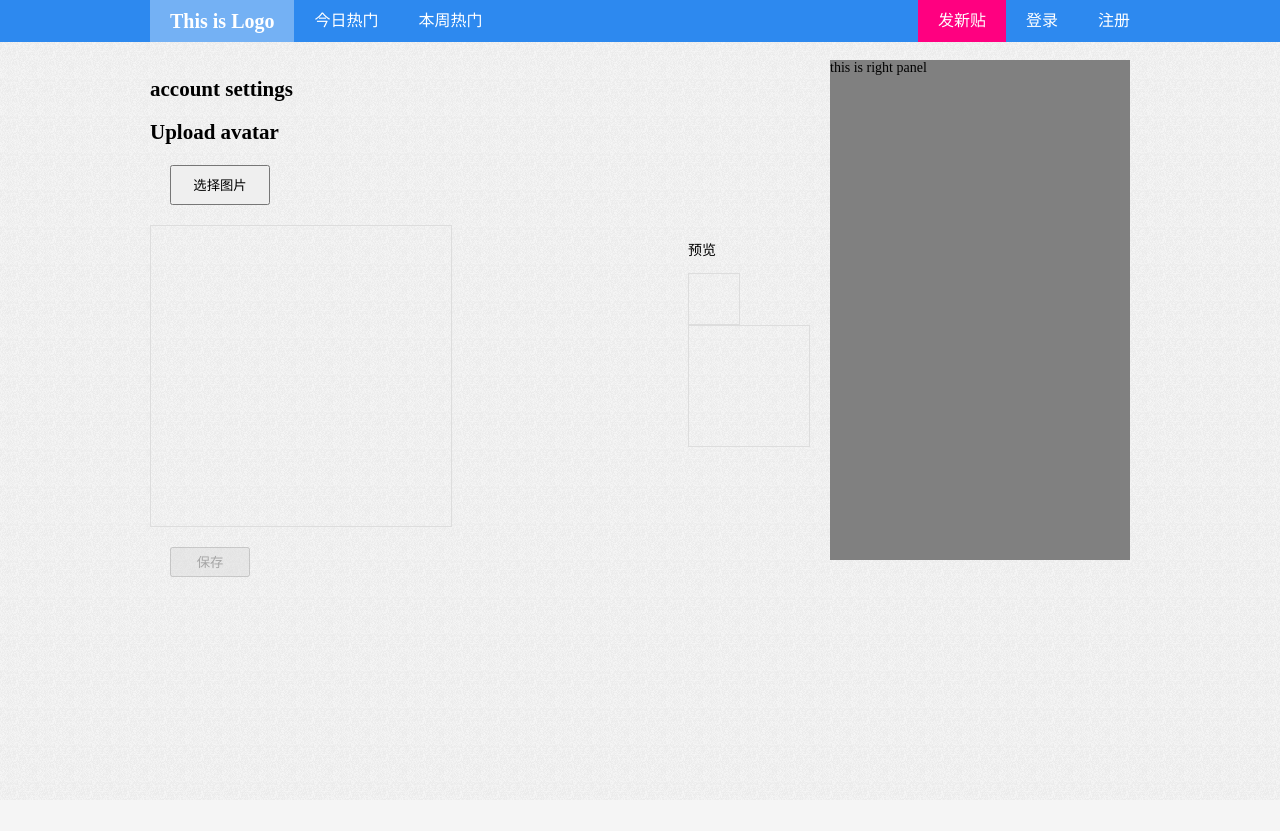
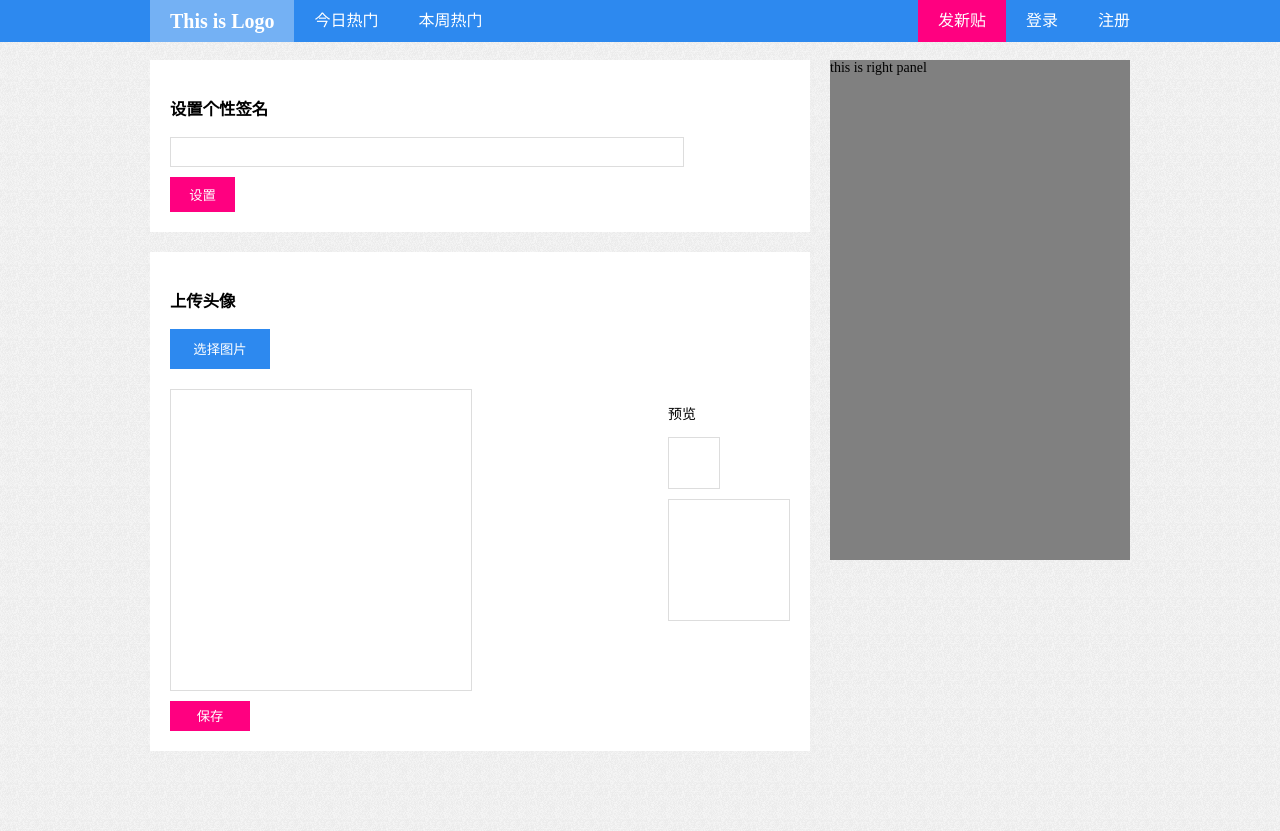
Before and after one commit to yueyoum/try, a Django app: template siteuser/templates/account_settings.html in a window 1280 px wide. Before the commit the page ends 577 px from the top, so only its background shows below. Run offline with Django 3.2, Linux system fonts and the light colour scheme; the template is opened without the code that fills it, so the values that code supplies are empty; some libraries are stand-ins or nearby versions.

Commit message:
帐号设置

```diff
--- a/project_static/css/project.css
+++ /dev/null
@@ -1,79 +0,0 @@
-#header {
-    width: 100%;
-    height: 30px;
-    background-color: gray;
-}
-
-#content {
-    width: 960px;
-    margin: 0 auto;
-}
-
-#footer {
-    width: 100%;
-    height: 30px;
-    background-color: #666;
-}
-
-#uploadAvatarUploadArea {
-    margin: 20px;
-}
-
-#uploadAvatarBtnLayout {
-    width: 100px;
-    height: 40px;
-    position: relative;
-    overflow: hidden;
-}
-
-#uploadAvatarBtnLayout button {
-    width: 100%;
-    height: 100%;
-}
-
-#uploadAvatarInputFile {
-    position: absolute;
-    top: 0;
-    left: -20px;
-    font-size: 300%;
-}
-
-#uploadAvatarSelectArea {
-    width: 300px;
-    height: 300px;
-    border: 1px solid #ddd;
-    overflow: hidden;
-    float: left;
-}
-
-#uploadAvatarPreviewArea {
-    float: right;
-}
-
-#uploadAvatarPreviewArea50 {
-    width: 50px;
-    height: 50px;
-    border: 1px solid #ddd;
-    overflow: hidden;
-}
-
-#uploadAvatarPreviewArea120 {
-    width: 120px;
-    height: 120px;
-    border: 1px solid #ddd;
-    overflow: hidden;
-}
-
-#uploadAvatarBtns {
-    margin: 20px;
-}
-
-#uploadAvatarCropSubmit {
-    width: 80px;
-    height: 30px;
-}
-
-#uploadAvatarCropResult {
-    font-size: 1.2em;
-    color: #34495E;
-}
--- a/project_static/js/project.js
+++ b/project_static/js/project.js
@@ -119,6 +119,45 @@
                     },
                     error: function(XmlHttprequest, textStatus, errorThrown){
                         window.location.reload();
+                    }
+                }
+            );
+        });
+
+
+
+        // set mysign
+        $('#mySignBtn').click(function(e){
+            e.preventDefault();
+            var mysign = $('#mySign').val();
+            mysign = strip(mysign);
+
+
+            if(mysign.length==0) {
+                return false;
+            }
+
+            $.ajax(
+                {
+                    type: 'POST',
+                    url: '/account/settings/mysign',
+                    data: {
+                        mysign: mysign,
+                        csrfmiddlewaretoken: get_csrf()
+                    },
+                    dateType: 'json',
+                    async: false,
+                    success: function(data){
+                        if(data.ok) {
+                            make_warning('#mySignWarning', '设置成功');
+                            $('#mySign').val('');
+                        }
+                        else {
+                            make_warning('#loginWaring', data.msg);
+                        }
+                    },
+                    error: function(XmlHttprequest, textStatus, errorThrown){
+                        make_warning('#loginWaring', '发生错误，请稍后再试')
                     }
                 }
             );
--- a/project_static/square/css/square.css
+++ b/project_static/square/css/square.css
@@ -691,3 +691,112 @@ body {
 .open-modal {
   cursor: pointer;
 }
+.block-area {
+  padding: 20px;
+  background-color: #ffffff;
+  margin-bottom: 20px;
+}
+#mySign {
+  width: 500px;
+  font-size: 14px;
+  padding: 6px;
+  border: 1px solid #ddd;
+  display: block;
+}
+#mySignBtn {
+  margin-top: 10px;
+  background-color: #ff0080;
+}
+#mySignWarning {
+  font-size: 16px;
+  margin: 10px 0 0 0;
+  display: none;
+}
+#uploadAvatarUploadArea {
+  margin: 0 0 20px 0;
+}
+#uploadAvatarUploadArea #uploadAvatarBtnLayout {
+  width: 100px;
+  height: 40px;
+  position: relative;
+  overflow: hidden;
+}
+#uploadAvatarUploadArea #uploadAvatarBtnLayout button {
+  padding: 4px 10px;
+  margin: 0 10px 0 0;
+  text-align: center;
+  vertical-align: middle;
+  cursor: pointer;
+  border: none;
+  width: 65px;
+  height: 35px;
+  color: #ffffff;
+  background-color: #2d89ef !important;
+  width: 100%;
+  height: 100%;
+}
+#uploadAvatarUploadArea #uploadAvatarBtnLayout button.small {
+  width: 50px;
+  height: 22px;
+}
+#uploadAvatarUploadArea #uploadAvatarBtnLayout button.big {
+  width: 80px;
+  height: 42px;
+}
+#uploadAvatarUploadArea #uploadAvatarBtnLayout #uploadAvatarInputFile {
+  position: absolute;
+  top: 0;
+  left: -20px;
+  font-size: 300%;
+}
+#uploadAvatarSelectArea {
+  width: 300px;
+  height: 300px;
+  border: 1px solid #ddd;
+  overflow: hidden;
+  float: left;
+}
+#uploadAvatarPreviewArea {
+  float: right;
+}
+#uploadAvatarPreviewArea #uploadAvatarPreviewArea50 {
+  width: 50px;
+  height: 50px;
+  border: 1px solid #ddd;
+  overflow: hidden;
+  margin-bottom: 10px;
+}
+#uploadAvatarPreviewArea #uploadAvatarPreviewArea120 {
+  width: 120px;
+  height: 120px;
+  border: 1px solid #ddd;
+  overflow: hidden;
+}
+#uploadAvatarCropSubmit {
+  padding: 4px 10px;
+  margin: 0 10px 0 0;
+  text-align: center;
+  vertical-align: middle;
+  cursor: pointer;
+  border: none;
+  width: 65px;
+  height: 35px;
+  color: #ffffff;
+  background-color: #ff0080 !important;
+  width: 80px;
+  height: 30px;
+  margin: 10px 0 0 0;
+}
+#uploadAvatarCropSubmit.small {
+  width: 50px;
+  height: 22px;
+}
+#uploadAvatarCropSubmit.big {
+  width: 80px;
+  height: 42px;
+}
+#uploadAvatarCropResult {
+  font-size: 16px;
+  margin: 10px 0 0 0;
+  display: none;
+}
--- a/siteuser/models.py
+++ b/siteuser/models.py
@@ -61,6 +61,8 @@ class SiteUser(models.Model):
     is_active = models.BooleanField(default=True)
     date_joined = models.DateTimeField(auto_now_add=True)
 
+    sign = models.CharField(max_length=24, blank=True)
+
     username = models.CharField(max_length=32)
     # avatar_url for social user
     avatar_url = models.CharField(max_length=255, blank=True)
--- a/siteuser/templates/account_settings.html
+++ b/siteuser/templates/account_settings.html
@@ -1,9 +1,17 @@
 {% extends "base.html" %}
 
 {% block mainLeft %}
-    <h2>account settings</h2>
-    <h2>Upload avatar</h2>
-    <div>
-        {% include "upload_avatar.html" %}
+    <div class="block-area">
+        <h3>设置个性签名</h3>
+        <input id="mySign" type="text" name="" />
+        <button id="mySignBtn" class="button">设置</button>
+        <div id="mySignWarning"></div>
+    </div>
+
+    <div class="block-area">
+        <h3>上传头像</h3>
+        <div>
+            {% include "upload_avatar.html" %}
+        </div>
     </div>
 {% endblock %}
--- a/siteuser/urls.py
+++ b/siteuser/urls.py
@@ -9,4 +9,6 @@ urlpatterns = patterns('',
     url(r'account/register/?$', views.register),
     url(r'account/logout/?$', views.logout),
     url(r'account/settings/?$', views.account_settings),
+
+    url(r'account/settings/mysign$', views.set_mysign),
 )
--- a/square-ui/less/site.less
+++ b/square-ui/less/site.less
@@ -334,3 +334,101 @@ body {
 .open-modal {
     cursor: pointer;
 }
+
+.block-area {
+    padding: 20px;
+    background-color: @white;
+    margin-bottom: 20px;
+}
+
+#mySign {
+    width: 500px;
+    font-size: 14px;
+    padding: 6px;
+    border: 1px solid #ddd;
+    display: block;
+}
+
+#mySignBtn {
+    margin-top: 10px;
+    background-color: @magenta;
+}
+
+#mySignWarning {
+    font-size: 16px;
+    margin: 10px 0 0 0;
+    display: none;
+}
+
+
+#uploadAvatarUploadArea {
+    margin: 0 0 20px 0;
+
+    #uploadAvatarBtnLayout {
+        width: 100px;
+        height: 40px;
+        position: relative;
+        overflow: hidden;
+
+        button {
+            .button;
+            .bg-color-blue;
+            width: 100%;
+            height: 100%;
+        }
+
+        #uploadAvatarInputFile {
+            position: absolute;
+            top: 0;
+            left: -20px;
+            font-size: 300%;
+        }
+    }
+
+}
+
+
+#uploadAvatarSelectArea {
+    width: 300px;
+    height: 300px;
+    border: 1px solid #ddd;
+    overflow: hidden;
+    float: left;
+
+}
+
+
+#uploadAvatarPreviewArea {
+    float: right;
+
+    #uploadAvatarPreviewArea50 {
+        width: 50px;
+        height: 50px;
+        border: 1px solid #ddd;
+        overflow: hidden;
+        margin-bottom: 10px;
+
+    }
+
+    #uploadAvatarPreviewArea120 {
+        width: 120px;
+        height: 120px;
+        border: 1px solid #ddd;
+        overflow: hidden;
+    }
+}
+
+
+#uploadAvatarCropSubmit {
+    .button;
+    .bg-color-magenta;
+    width: 80px;
+    height: 30px;
+    margin: 10px 0 0 0;
+}
+
+#uploadAvatarCropResult {
+    font-size: 16px;
+    margin: 10px 0 0 0;
+    display: none;
+}
--- a/templates/base.html
+++ b/templates/base.html
@@ -21,7 +21,6 @@
 
 
     <link rel="stylesheet" href="{{ STATIC_URL }}square/css/square.css" />
-    <link rel="stylesheet" href="{{ STATIC_URL }}css/project.css" />
     {% block css %}
     {% endblock %}
 </head>
@@ -53,7 +52,7 @@
                 <ul>
                     <li class="link"><a href="">我发布的帖子</a></li>
                     <li class="link"><a href="">我关注的帖子</a></li>
-                    <li class="link"><a href="">帐号设置</a></li>
+                    <li class="link"><a href="account/settings">帐号设置</a></li>
                     <li class="link"><a href="" id="accoutLogout">退出</a></li>
                 </ul>
             {% else %}
--- a/templates/item.html
+++ b/templates/item.html
@@ -7,7 +7,8 @@
             <div class="mask"></div>
             <div class="base">
                 <p class="name">
-                    <a href="">{{ item.user.username }}</a> ( 我才哦啊的哦能否奥山的你到能否 )
+                    <a href="">{{ item.user.username }}</a>
+                    {% if item.user.sign %}（{{ item.user.sign }}）{% endif %}
                 </p>
 
                 {% if is_head %}
@@ -64,7 +65,8 @@
                             <div class="mask"></div>
                             <div class="base">
                                 <p class="name">
-                                    <a href="">{{ fork.user.username }}</a> ( 我才哦啊的哦能否奥山的你到能否 )
+                                    <a href="">{{ fork.user.username }}</a>
+                                    {% if fork.user.sign %}（{{ fork.user.sign }}）{% endif %}
                                 </p>
 
                                 <a href="/posts/{{ fork.id }}">
--- a/upload_avatar/templates/upload_avatar.html
+++ b/upload_avatar/templates/upload_avatar.html
@@ -37,5 +37,5 @@
         <button id="uploadAvatarCropSubmit" disabled="disabled">保存</button>
     </div>
 
-    <div id="uploadAvatarCropResult" style="display: none;"></div>
+    <div id="uploadAvatarCropResult"></div>
 </div>
```
Also changed, not shown: siteuser/views.py (+18 -1 lines).
